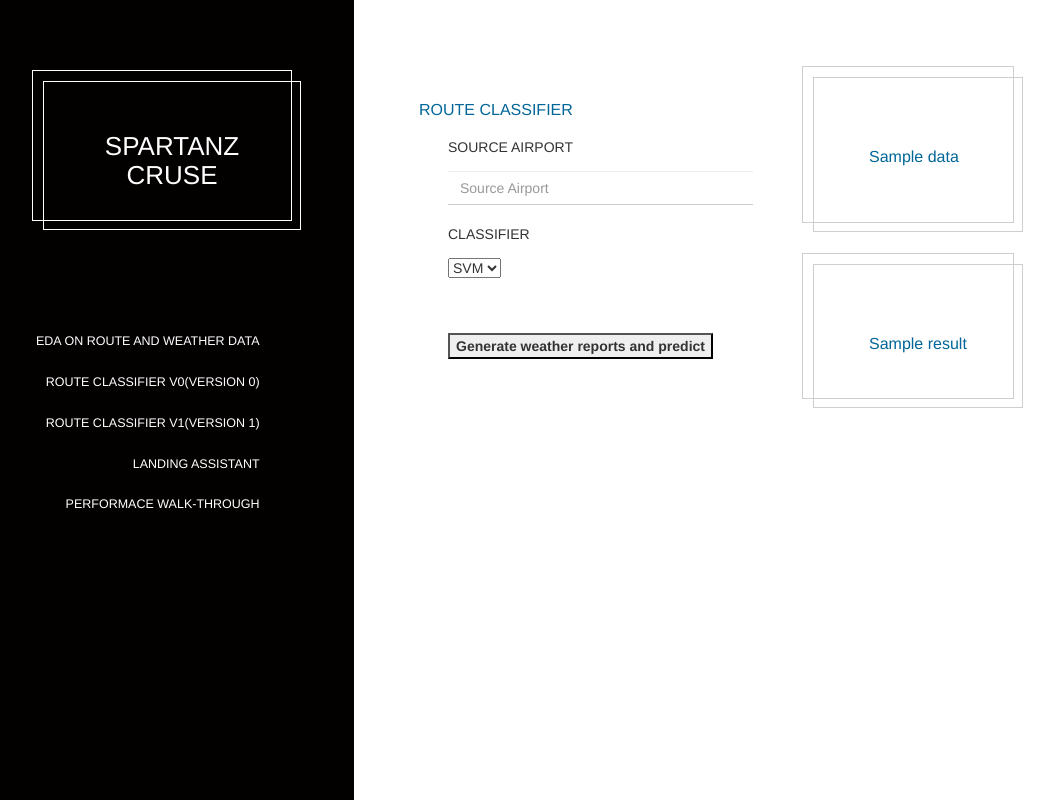
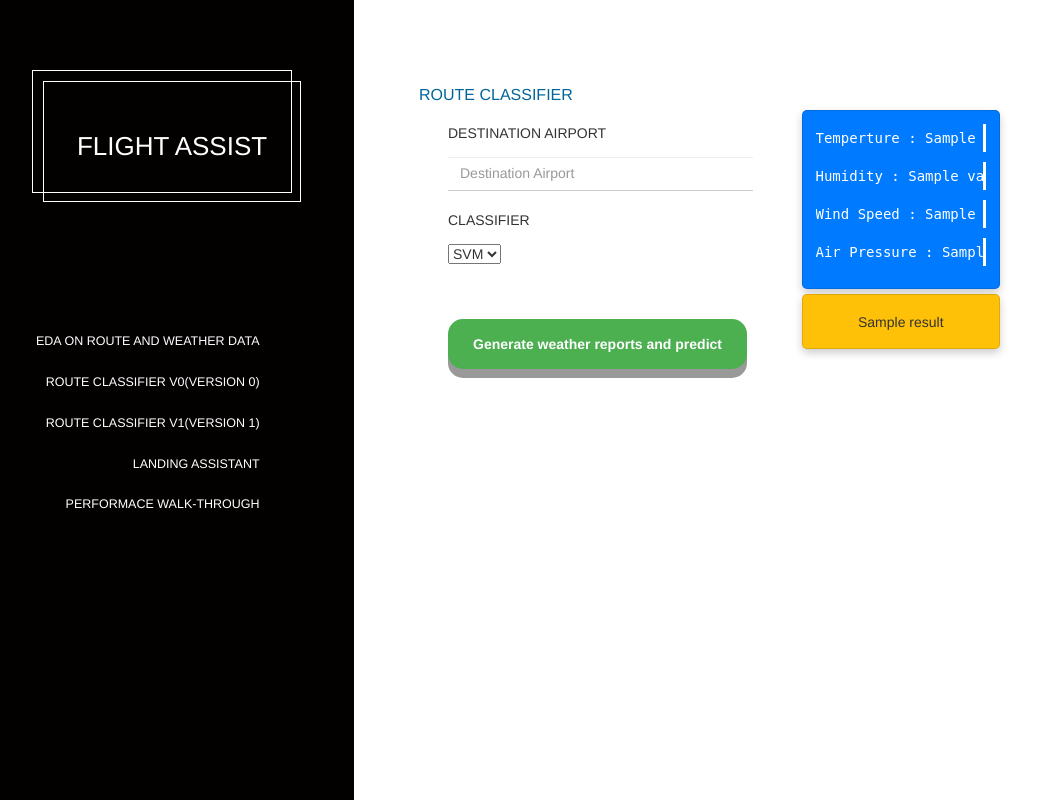
Before and after one commit to ratva0717/AirRoute, a Flask app: template templates/classifier.html in a window 1280 px wide. Shown: the whole page, without its empty margins (30-1084 px from the left). Run offline with Flask 2, Linux system fonts and the light colour scheme; the template is opened without the code that fills it: most values are stand-ins (such as "Sample title", 1, 10 or a date in 2020); some libraries are stand-ins or nearby versions.

Commit message:
updation done

```diff
--- a/main.py
+++ b/main.py
@@ -35,6 +35,11 @@
 
 @app.route('/classifier', methods=['GET', 'POST'])
 def classify():
+    return render_template('classifier.html')
+
+
+@app.route('/classifierResult', methods=['GET','POST'])
+def result():
     val = []
     result = 0
     if request.method == 'POST':
@@ -50,8 +55,7 @@
             result = SVM_predict(val)
         else:
             result = NB_predict(val)
-    return render_template('classifier.html', data=val, result = result)
-
+    return render_template('classifier.html', anchor="box-view", val=val, result=result)
 
 @app.route('/timeSeries', methods=['GET', 'POST'])
 def ts():
--- a/static/css/templatemo-dream-pulse.css
+++ b/static/css/templatemo-dream-pulse.css
@@ -23,13 +23,24 @@
 .small {
   font-size: 0.95rem;
 }
+.container-fluid .carousel-control-prev {
+  color: #444;
+}
 
+.container-fluid.carousel-control-next {
+  color: #444;
+}
 .tm-color-primary {
   color: #069;
 }
 
 .tm-color-gray {
-  color: #333;
+  color: rgb(51, 51, 51);
+}
+
+.tm-color-yellow {
+   background-color: rgb(233, 210, 0);
+
 }
 
 .tm-bg-black-transparent {
@@ -507,3 +518,56 @@
     padding: 50px 30px;
   }
 }
+/* button  */
+.button {
+  display: inline-block;
+  padding: 15px 25px;
+  font-size: 14px;
+  cursor: pointer;
+  text-align: center;
+  text-decoration: none;
+  outline: none;
+  color: #fff;
+  background-color: #4CAF50;
+  border: none;
+  border-radius: 15px;
+  box-shadow: 0 9px #999;
+}
+
+.button:hover {background-color: #3e8e41}
+
+.button:active {
+  background-color: #3e8e41;
+  box-shadow: 0 5px #666;
+  transform: translateY(8px);
+}
+
+.wrapper {
+  height: 100vh;
+  /*This part is important for centering*/
+  display: flex;
+  align-items: center;
+  justify-content: center;
+}
+
+.typing-demo {
+  width: 22ch;
+  animation: typing 9s steps(25),blink 0.5s;
+  white-space: nowrap;
+  overflow: hidden;
+  border-right: 3px solid;
+  font-family: monospace;
+  font-size: 1em;
+}
+
+@keyframes typing {
+  from {
+    width: 0
+  }
+}
+
+@keyframes blink {
+  50% {
+    border-color: transparent
+  }
+}
--- a/templates/classifier.html
+++ b/templates/classifier.html
@@ -28,7 +28,7 @@
               <div class="tm-brand-box">
                 <div class="tm-double-border-1">
                   <div class="tm-double-border-2">
-                    <h1 class="tm-brand text-uppercase">SPARTANZ CRUSE</h1>
+                    <h1 class="tm-brand text-uppercase"> FLIGHT ASSIST </h1>
                   </div>
                 </div>
               </div>
@@ -75,10 +75,10 @@
                 <div class="col-xl-6 mb-5">
                     <h2 class="tm-color-primary tm-section-title mb-4 ml-2"> ROUTE CLASSIFIER</h2>
                   <div class="tm-contact-form-wrap">
-                    <form action="" method="POST" class="tm-contact-form">
+                    <form action="{{ url_for('result') }}" method="POST" class="tm-contact-form">
                         <div class="form-group">
-                            <p> SOURCE AIRPORT </p>
-                          <input type="text" id="contact_name" name="airportName" class="form-control rounded-0 border-top-0 border-right-0 border-left-0" placeholder="Source Airport" required="" />
+                            <p> DESTINATION AIRPORT </p>
+                          <input type="text" id="contact_name" name="airportName" class="form-control rounded-0 border-top-0 border-right-0 border-left-0" placeholder="Destination Airport" required="" />
                         </div>
                         <div class="form-group">
                             <p> CLASSIFIER</p>
@@ -91,35 +91,46 @@
                         <br>
                         <br>
                         <div class="form-group mb-0">
-                          <button type="submit" class="slide-toggle" >
+                          <button type="submit" class="button" >
                               <center><b>Generate weather reports and predict</b></center>
                           </button>
                         </div>
                       </form>
                   </div>
                 </div>
-                <div class="box">
-
-                <div class="col-xl-26 mb-5">
-                  <div class="tm-double-border-1 tm-border-gray">
-                    <div class="tm-double-border-2 tm-border-gray tm-box-pad">
-                        <h2 class="tm-color-primary tm-section-title mb-4">{{ data }}</h2>
+                {% if anchor %}
+                <div class="box" id="box-view">
+                  <div class="col-xl-26 mb-2">
+                    <div class="card-group">
+                      <div class="card bg-primary">
+                        <div class="card-body text-center">
+                                <p class="typing-demo"> Temperture : {{ val[0]}} </p>
+                                <p class="typing-demo">Humidity : {{ val[1]}} </p>
+                               <p class="typing-demo">Wind Speed : {{ val[2]}} </p>
+                                <p class="typing-demo">Air Pressure : {{ val[3]}} </p>
+                        </div>
+                      </div>
                     </div>
                   </div>
-                </div>
-                <div class="col-xl-26 mb-2">
-                  <div class="tm-double-border-1 tm-border-gray">
-                    <div class="tm-double-border-2 tm-border-gray tm-box-pad">
-                        <h2 class="tm-color-primary tm-section-title mb-2">{{ result }} </h2>
+                  <div class="col-xl-26 mb-2">
+                    <div class="card-group">
+                      <div class="card bg-warning">
+                        <div class="card-body text-center">
+                          <p class="card-text">{{ result }}</p>
+                        </div>
+                      </div>
                     </div>
                   </div>
+                  {% endif %}
+                  <!-- Example split danger button -->
                 </div>
-                </div>
+
               </section>
           </div>
 
       </div>
     </div>
+
  <script src="https://ajax.googleapis.com/ajax/libs/jquery/3.5.1/jquery.min.js"></script>
     <script src="https://maxcdn.bootstrapcdn.com/bootstrap/3.4.1/js/bootstrap.min.js"></script>
     <script src="static/js/jquery.min.js"></script>
@@ -128,6 +139,13 @@
     <script src="static/slick/slick.min.js"></script>
     <script src="static/js/jquery.magnific-popup.min.js"></script>
     <script src="static/js/templatemo-scripts.js"></script>
+{% if anchor %}
+<script>
+    document.addEventListener("DOMContentLoaded", function() {
+        document.location.hash = '#{{ anchor }}';
+    });
+</script>
+{% endif %}
 
   </body>
 </html>
--- a/templates/landing.html
+++ b/templates/landing.html
@@ -28,7 +28,7 @@
               <div class="tm-brand-box">
                 <div class="tm-double-border-1">
                   <div class="tm-double-border-2">
-                    <h1 class="tm-brand text-uppercase">SPARTANZ CRUSE</h1>
+                    <h1 class="tm-brand text-uppercase">FLIGHT ASSIST</h1>
                   </div>
                 </div>
               </div>
--- a/templates/timeseries.html
+++ b/templates/timeseries.html
@@ -28,7 +28,7 @@
               <div class="tm-brand-box">
                 <div class="tm-double-border-1">
                   <div class="tm-double-border-2">
-                    <h1 class="tm-brand text-uppercase">SPARTANZ CRUSE</h1>
+                    <h1 class="tm-brand text-uppercase">FLIGHT ASSIST</h1>
                   </div>
                 </div>
               </div>
```
Also changed, not shown: templates/eda.html (+27 -4 lines), templates/index.html (+7 -16 lines), static/img/ap.png (added), static/img/humidity.png (added), static/img/logo.png (added), static/img/network.png, static/img/sample.png (added), static/img/temp.png (added), static/img/ws.png (added).
